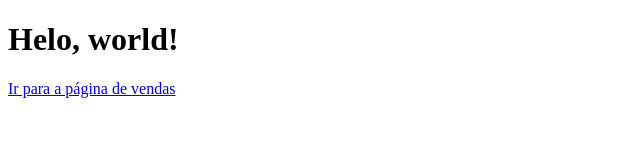
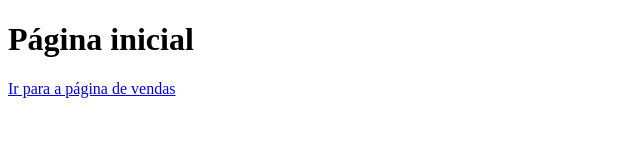
Before and after one commit to gabSport/aulagithub, a plain HTML site: page index.html in a window 1280 px wide. Shown: the whole page, without its empty margins (0-640 px from the left). Drawn offline with Linux system fonts and the light colour scheme.

Commit message:
Atualizado nome da página inicial

```diff
--- a/index.html
+++ b/index.html
@@ -7,7 +7,7 @@
     <title>Document</title>
 </head>
 <body>
-    <h1>Helo, world!</h1>
+    <h1>Página inicial</h1>
     <a href="vendas.html">Ir para a página de vendas</a>
 </body>
 </html>
```
